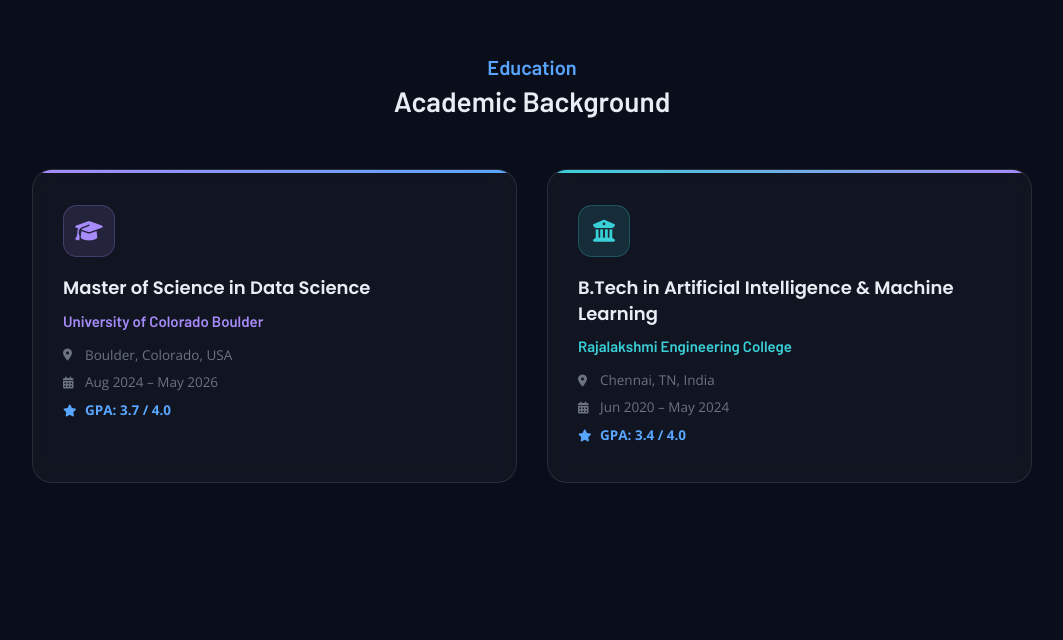
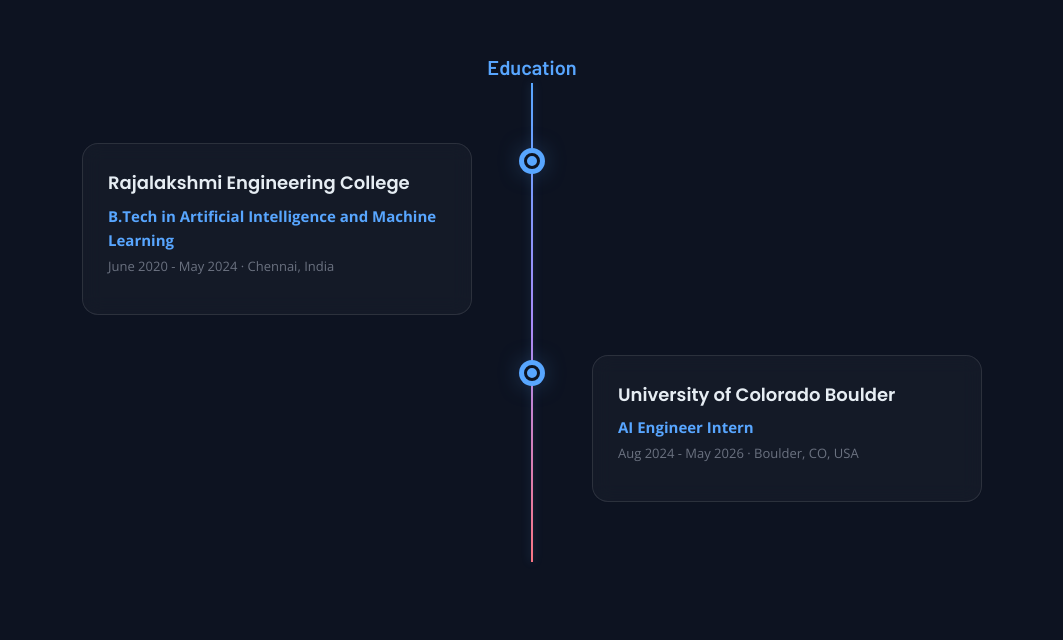
Before and after one commit to RISSIKUMARP/rissikumar_portfolio, a plain HTML site: page index.html in a window 1280 px wide. Shown: the part 1269-1909 px from the top of the page, without its empty margins (108-1171 px from the left). Drawn offline with nearby package versions, Linux system fonts and the light colour scheme.

Commit message:
edu change

```diff
--- a/index.html
+++ b/index.html
@@ -187,46 +187,39 @@
         - #EDUCATION
       -->
 
-      <section class="section education" id="education">
+<section class="section experience" id="experience">
         <div class="container">
           <p class="section-subtitle">Education</p>
-          <h2 class="h2 section-title">Academic Background</h2>
 
-          <div class="education-grid">
+          <div class="timeline-vertical">
 
-            <div class="education-card" data-reveal>
-              <div class="education-icon-wrap">
-                <i class="fas fa-graduation-cap"></i>
-              </div>
-              <div class="education-body">
-                <h3 class="education-degree">Master of Science in Data Science</h3>
-                <p class="education-institution">University of Colorado Boulder</p>
-                <div class="education-meta">
-                  <span><i class="fas fa-map-marker-alt"></i> Boulder, Colorado, USA</span>
-                  <span><i class="fas fa-calendar-alt"></i> Aug 2024 – May 2026</span>
-                  <span class="education-gpa"><i class="fas fa-star"></i> GPA: 3.7 / 4.0</span>
-                </div>
+            <div class="timeline-entry" data-reveal>
+              <div class="timeline-dot"></div>
+              <div class="timeline-card">
+                <h3>
+                  <a href="https://www.rajalakshmi.org/" target="_blank">Rajalakshmi Engineering College</a>
+                </h3>
+                <p class="timeline-role">B.Tech in Artificial Intelligence and Machine Learning</p>
+                <p class="timeline-meta">June 2020 - May 2024 &middot; Chennai, India</p>
               </div>
             </div>
 
-            <div class="education-card" data-reveal>
-              <div class="education-icon-wrap">
-                <i class="fas fa-university"></i>
-              </div>
-              <div class="education-body">
-                <h3 class="education-degree">B.Tech in Artificial Intelligence &amp; Machine Learning</h3>
-                <p class="education-institution">Rajalakshmi Engineering College</p>
-                <div class="education-meta">
-                  <span><i class="fas fa-map-marker-alt"></i> Chennai, TN, India</span>
-                  <span><i class="fas fa-calendar-alt"></i> Jun 2020 – May 2024</span>
-                  <span class="education-gpa"><i class="fas fa-star"></i> GPA: 3.4 / 4.0</span>
-                </div>
+            <div class="timeline-entry" data-reveal>
+              <div class="timeline-dot"></div>
+              <div class="timeline-card">
+                <h3>
+                  <a href="https://www.colorado.edu/" target="_blank">University of Colorado Boulder</a>
+                </h3>
+                <p class="timeline-role">AI Engineer Intern</p>
+                <p class="timeline-meta">Aug 2024 - May 2026 &middot; Boulder, CO, USA</p>
+
               </div>
             </div>
 
           </div>
         </div>
       </section>
+
 
       <!--
         - #PORTFOLIO
```
